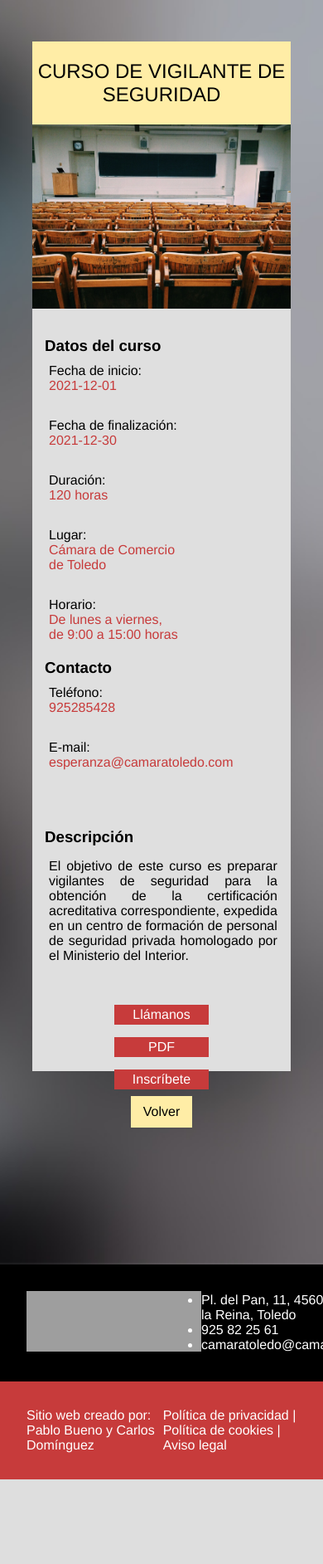
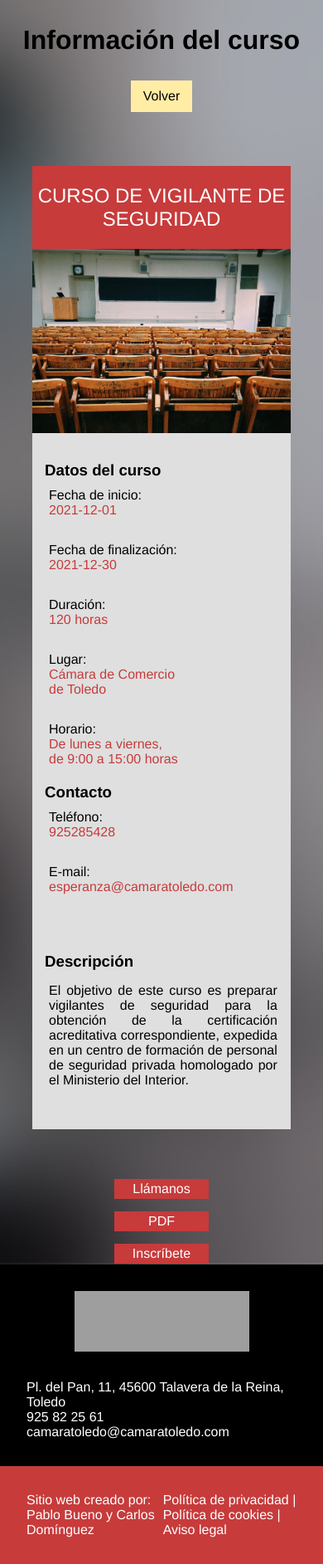
Before and after one commit to carlos-ruano/cursoscamara, a PHP site: page /cursoscamara/courses/info/1 in a window 390 px wide; the page is wider, and only the part inside the window is pictured. Shown: the part 164-2049 px from the top of that part at 83% size. Before the commit the page ends 1947 px from the top of that part, so only its background shows below. Run offline with PHP 8.4, Linux system fonts and the light colour scheme; data comes from the database, SQL or seed files in the repository; grey boxes are pictures that could not be loaded.

Commit message:
actualización detalles de diseño

```diff
--- a/content/styles/style.css
+++ b/content/styles/style.css
@@ -114,6 +114,38 @@
     flex-direction: column;
     align-items: center;
     overflow: auto;
+}
+
+.contactoContainer{
+    width: 80%;
+}
+
+.contacto{
+    width: 100%;
+    height: 50px;
+    display: flex;
+    justify-content: space-evenly;
+    align-items: center;
+    margin-bottom: 30px;
+}
+
+.contacto .botonContacto{
+    width: 100px;
+    height: 50px;
+    text-decoration: none;
+    color: white;
+    background-color: rgba(199, 59, 59);
+    padding: 3px 7px;
+    display: flex;
+    justify-content: center;
+    align-items: center;
+    text-align: center;
+}
+
+.contacto .botonContacto:hover{
+    cursor: pointer;
+    box-shadow: 5px 5px 15px black;
+    transition: 0.5s;
 }
 
 /*-----------------home_view-------------------------*/
@@ -256,6 +288,7 @@
 }
 
 .courseBox .llamanos{
+    height: 100%;
     width: 50%;
     background-color: rgb(167, 167, 167);
     color: rgb(0, 0, 0);
@@ -273,6 +306,7 @@
 }
 
 .courseBox .inscribete{
+    height: 100%;
     width: 50%;
     background-color: #ffeda6;
     color: rgb(0, 0, 0);
@@ -500,7 +534,8 @@
     justify-content: center;
     align-items: center;
     font-size: 1.5em;
-    background-color: #ffeda6;
+    background-color: rgba(199, 59, 59);
+    color: white;
     text-align: center;
 }
 
@@ -560,33 +595,7 @@
     margin-left: 5px;
 }
 
-.infoCurso .contacto{
-    width: 100%;
-    height: 50px;
-    display: flex;
-    justify-content: space-evenly;
-    align-items: center;
-    margin-bottom: 30px;
-}
 
-.contacto .botonContacto{
-    width: 100px;
-    height: 50px;
-    text-decoration: none;
-    color: white;
-    background-color: rgba(199, 59, 59);
-    padding: 3px 7px;
-    display: flex;
-    justify-content: center;
-    align-items: center;
-    text-align: center;
-}
-
-.contacto .botonContacto:hover{
-    cursor: pointer;
-    box-shadow: 5px 5px 15px black;
-    transition: 0.5s;
-}
 
 /*-----------------------------------KEYFRAMES------------------------------------------*/
 
@@ -767,13 +776,12 @@
         margin-top: 35px;
     }
 
-    .infoCurso .contacto{
+    .contactoContainer .contacto{
         flex-direction: column;
         margin-top: 30px;
     }
 
     .contacto .botonContacto{
-
         margin-bottom: 15px;
     }
 }
--- a/views/course_info.php
+++ b/views/course_info.php
@@ -1,7 +1,7 @@
 <div class="infoCurso">
     <div class="nombre"><?= $this->course->getName() ?? '' ?></div>
     <div class="infoPrincipal">
-        <div class="imagen"><img src="<?= Config::PATH_IMG.'fotoprueba.jpg'?>" alt=""></div>
+        <div class="imagen"><img src="<?= Config::PATH_IMG .'fotoprueba.jpg'?>" alt=""></div>
         <div class="infoBasica">
             <h3>Datos del curso</h3>
             <p class="datoIzq"><div class="dato"> Fecha de inicio:</p> <p class="datoDer"><?= $this->course->getStart_date() ?? '' ?></p></div>
@@ -18,9 +18,4 @@
         <h3>Descripción</h3>
         <div><p><?= $this->course->getDescription() ?? ''?></p></div>
     </div>
-    <div class="contacto">
-        <a href="tel:+34616923002" class="botonContacto">Llámanos</a>
-        <a href="" class="botonContacto">PDF</a>
-        <a href="<?= $this->course->getWeb_link() ?? '' ?>" class="botonContacto">Inscríbete</a>
-    </div>
 </div>
--- a/views/footer.php
+++ b/views/footer.php
@@ -1,7 +1,7 @@
+<style>
 
-<style>
-    .footer1{
-        padding: 2rem;
+.footer1{
+    padding: 2rem;
     display: flex;
     background-color: black;
     justify-content: space-between;
@@ -19,14 +19,34 @@
     text-decoration: none;
     color: white;
 }
+
+.lista{
+    list-style: none;
+}
+
+
+
+/*------------------MEDIA-QUERIES-------------------*/
+
+@media (max-width: 800px) {
+    .footer1{
+        display: flex;
+        flex-direction: column;
+    }
+
+    .info{
+        margin-top: 30px;
+    }
+}
 </style>
+
 <footer>
     <div class="footer1">
         <div>
             <img width="211" height="73" src="https://camaratoledo.com/wp-content/uploads/2019/10/llogotipo-camara-de-comercio-de-toledo-blanco.png" data-src="https://camaratoledo.com/wp-content/uploads/2019/10/llogotipo-camara-de-comercio-de-toledo-blanco.png" class="attachment-large size-large lazyloaded" alt="">
         </div>
-        <div>
-            <ul>
+        <div class="info">
+            <ul class="lista">
                 <li>Pl. del Pan, 11, 45600 Talavera de la Reina, Toledo</li>
                 <li>925 82 25 61</li>
                 <li>camaratoledo@camaratoledo.com</li>
--- a/views/info_view.php
+++ b/views/info_view.php
@@ -1,4 +1,12 @@
 <div class="generalContainer">
+    <h2>Información del curso</h2>
+    <a href="<?= $this->urlReturn ?>" class="cancel">Volver</a>
     <?php include "course_info.php";?>
-    <a href="<?= $this->urlReturn ?>" class="cancel">Volver</a>
+    <div class="contactoContainer">
+        <div class="contacto">
+            <a href="tel:+34616923002" class="botonContacto">Llámanos</a>
+            <a href="" class="botonContacto">PDF</a>
+            <a href="<?= $this->course->getWeb_link() ?? '' ?>" class="botonContacto">Inscríbete</a>
+        </div>
+    </div>
 </div>
```
Also changed, not shown: views/signup_view.php (+19 -17 lines).
